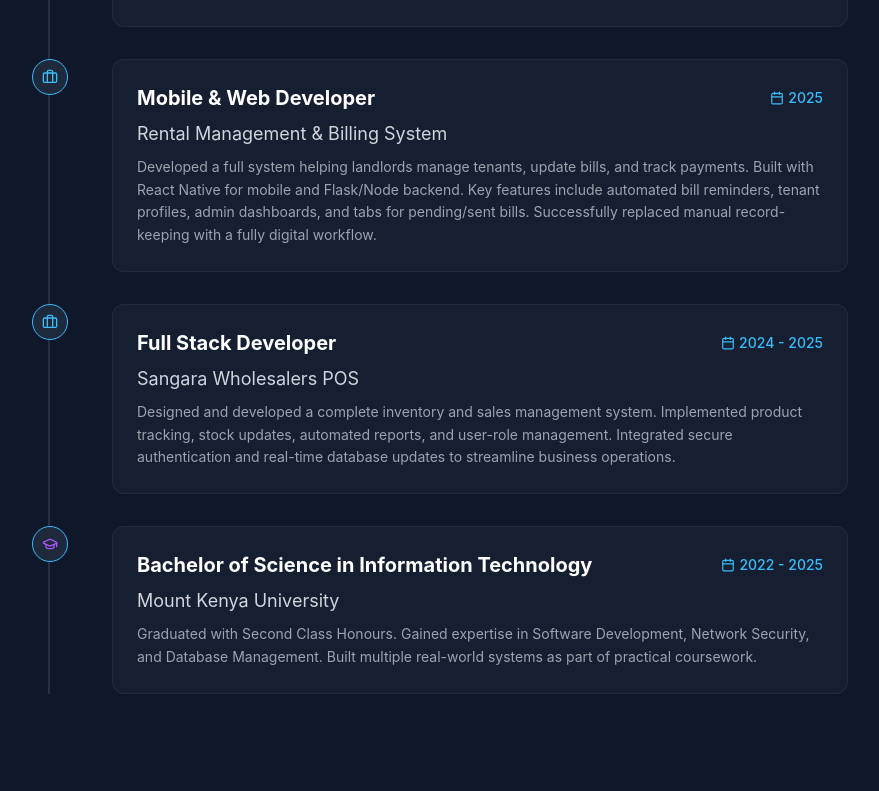
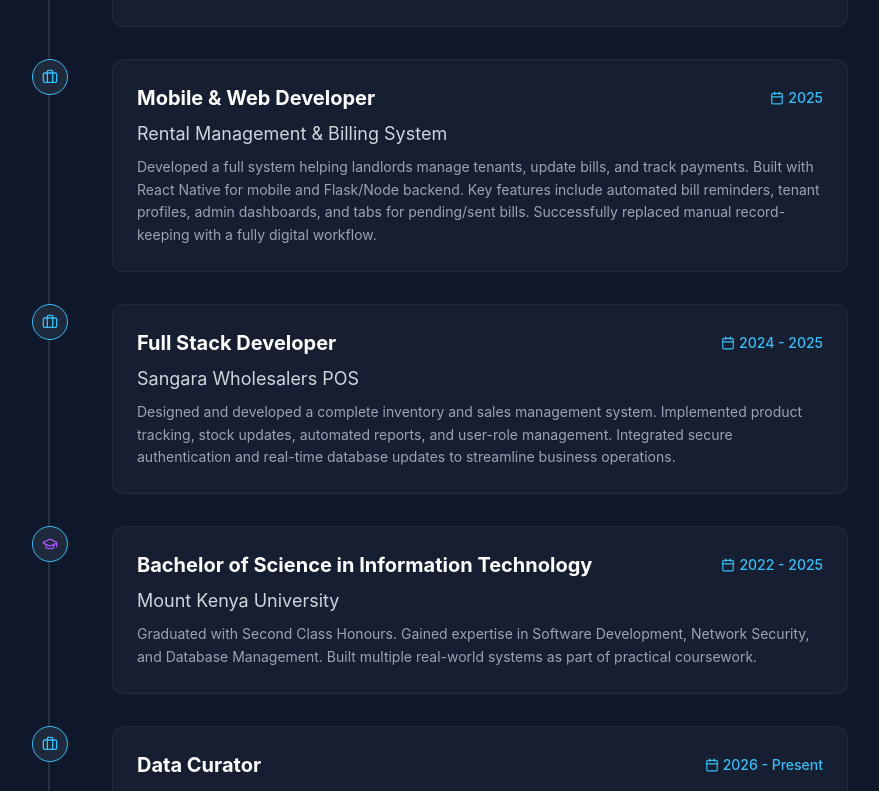
Before and after one commit to tyllenaziz/tyllenazizportfolio, a React (Vite) app: page / in a window 1280 px wide. Shown: the part 2001-2792 px from the top of the page, without its empty margins (208-1087 px from the left). Built offline with nearby package versions, Linux system fonts and the light colour scheme.

Commit message:
Updated experience section and resume

```diff
--- a/src/components/Experience.jsx
+++ b/src/components/Experience.jsx
@@ -31,6 +31,13 @@ const Experience = () => {
       company: "Mount Kenya University",
       period: "2022 - 2025",
       desc: "Graduated with Second Class Honours. Gained expertise in Software Development, Network Security, and Database Management. Built multiple real-world systems as part of practical coursework."
+    },
+    {
+      type: "WORK",
+      role: "Data Curator",
+      company: "Veeva systems",
+      period: "2026 - Present",
+      desc: "Currently works as a data curator with veeva systems where I manage, analyse and o web researh for proper data vailiadtion, In the same role i also update dats upto date for the experts "
     }
   ];
 
```
Also changed, not shown: 1 other file (tests, documents, lock files or other folders).
